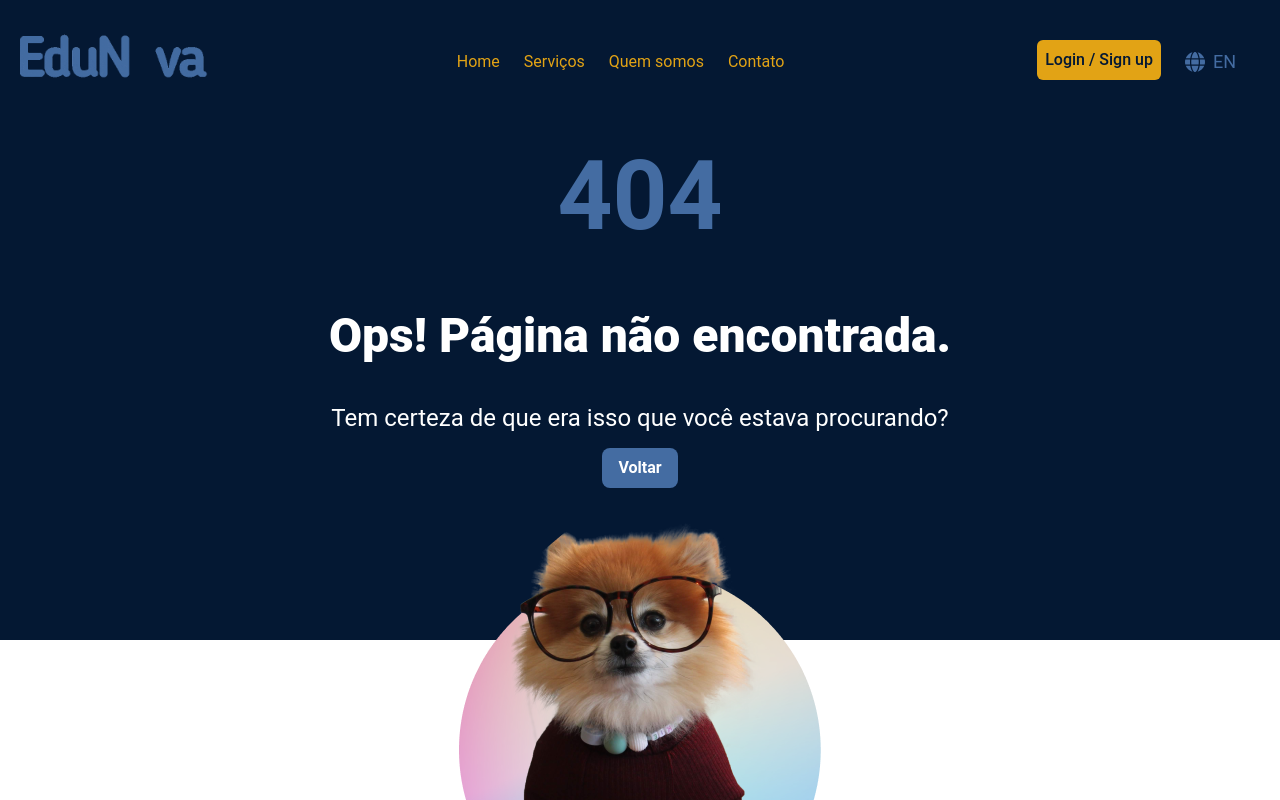
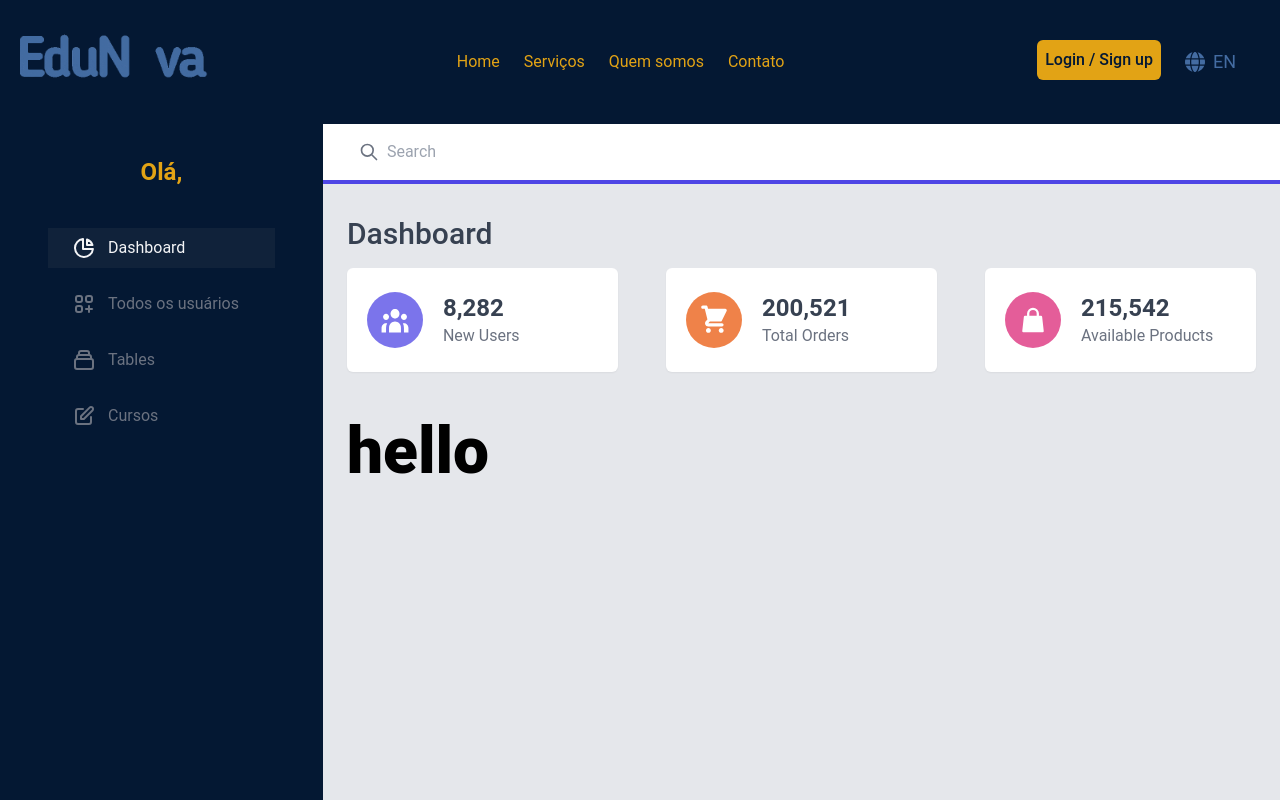
Before and after one commit to tiagolp22/EDUNOVA, a React (Create React App) app in the folder frontend/: page /admin/courses/all in a window 1280 px wide. Before the commit this address had no page. Shown: the top 800 px of the page. Built offline with nearby package versions, Linux system fonts and the light colour scheme.

Commit message:
Translate dashboard admin
- add submenu to menu admin
- change organization of folders and files for a better comprehension of the work tree
- Nest routes to dashboard admin

```diff
--- a/frontend/src/App.js
+++ b/frontend/src/App.js
@@ -10,6 +10,8 @@ import Signup from "pages/Signup";
 import NotFound from "pages/NotFound";
 import Signin from "pages/Signin";
 import Admin from "pages/Admin";
+import CoursesIndex from "pages/Courses/CoursesIndex";
+import UserIndex from "users/UserIndex";
 
 function App() {
   // Translation
@@ -36,7 +38,6 @@ function App() {
     return <div>Loading translations...</div>;
   }
   //End of translation
-  //Login
 
   return (
     <BrowserRouter>
@@ -52,7 +53,14 @@ function App() {
           path="/course/:id"
           element={<CourseShowById t={t} language={language} />}
         />
-        <Route path="/admin" element={<Admin t={t} language={language} />} />
+
+        <Route path="/admin" element={<Admin t={t} language={language} />}>
+          <Route
+            path="users/all"
+            element={<UserIndex t={t} language={language} />}
+          />
+          <Route path="courses/all" element={<CoursesIndex />} />
+        </Route>
       </Routes>
     </BrowserRouter>
   );
--- a/frontend/src/assets/js/translation/languages/en.json
+++ b/frontend/src/assets/js/translation/languages/en.json
@@ -87,7 +87,11 @@
           "user.privilege": "Privilege",
           "user.actions": "Actions",
 
-          "dash_createCourse": "Create a course"
+          "dash_courses": "Courses",
+          "dash_allCourses": "All courses",
+          "dash_createCategory": "Create a category",
+          "dash_createCourse": "Criar um curso",
+          "dash_users": "All users"
 
     }
 }
--- a/frontend/src/assets/js/translation/languages/pt.json
+++ b/frontend/src/assets/js/translation/languages/pt.json
@@ -90,7 +90,11 @@
              "user.privilege": "Privilégio",
              "user.actions": "Ações",
 
-             "dash_createCourse": "Criar um curso"
+             "dash_courses": "Cursos",
+             "dash_allCourses": "Todos os cursos",
+             "dash_createCategory": "Criar uma categoria",
+             "dash_createCourse": "Criar um curso",
+             "dash_users": "Todos os usuários"
 
 
 
--- a/frontend/src/components/MenuAdmin/index.js
+++ b/frontend/src/components/dash_admin/MenuAdmin/index.js
@@ -1,19 +1,34 @@
+import React, { useState } from "react";
+import { NavLink } from "react-router-dom";
+
 export default function MenuAdmin({ t }) {
+  const name = JSON.parse(localStorage.getItem("user"))?.username;
+
+  // State to control submenu visibility
+  const [isSubMenuOpen, setIsSubMenuOpen] = useState(false);
+
+  // Toggles submenu visibility when "Create Course" is clicked
+  const toggleSubMenu = () => {
+    setIsSubMenuOpen((prev) => !prev);
+  };
+
   return (
-    <section className="bg-[--azul-escuro]">
+    <section className="bg-[--azul-escuro] px-12">
       <div>
+        {/* Greeting with user name */}
         <div className="flex items-center justify-center mt-8">
           <div className="flex items-center">
             <span className="mx-2 text-2xl font-semibold text-[--amarelo]">
-              {t("dash_greeting")}, Dashboard
+              {t("dash_greeting")}, {name}
             </span>
           </div>
         </div>
 
+        {/* Navigation menu */}
         <nav className="mt-10">
-          <a
+          <NavLink
             className="flex items-center px-6 py-2 mt-4 text-gray-100 bg-gray-700 bg-opacity-25"
-            href="#"
+            to="/admin"
           >
             <svg
               className="w-6 h-6"
@@ -35,13 +50,12 @@ export default function MenuAdmin({ t }) {
                 d="M20.488 9H15V3.512A9.025 9.025 0 0120.488 9z"
               />
             </svg>
+            <span className="mx-3">Dashboard</span>
+          </NavLink>
 
-            <span className="mx-3">Dashboard</span>
-          </a>
-
-          <a
+          <NavLink
             className="flex items-center px-6 py-2 mt-4 text-gray-500 hover:bg-gray-700 hover:bg-opacity-25 hover:text-gray-100"
-            href="#"
+            to="users/all"
           >
             <svg
               className="w-6 h-6"
@@ -57,9 +71,8 @@ export default function MenuAdmin({ t }) {
                 d="M17 14v6m-3-3h6M6 10h2a2 2 0 002-2V6a2 2 0 00-2-2H6a2 2 0 00-2 2v2a2 2 0 002 2zm10 0h2a2 2 0 002-2V6a2 2 0 00-2-2h-2a2 2 0 00-2 2v2a2 2 0 002 2zM6 20h2a2 2 0 002-2v-2a2 2 0 00-2-2H6a2 2 0 00-2 2v2a2 2 0 002 2z"
               />
             </svg>
-
-            <span className="mx-3">UI Elements</span>
-          </a>
+            <span className="mx-3">{t("dash_users")}</span>
+          </NavLink>
 
           <a
             className="flex items-center px-6 py-2 mt-4 text-gray-500 hover:bg-gray-700 hover:bg-opacity-25 hover:text-gray-100"
@@ -79,13 +92,13 @@ export default function MenuAdmin({ t }) {
                 d="M19 11H5m14 0a2 2 0 012 2v6a2 2 0 01-2 2H5a2 2 0 01-2-2v-6a2 2 0 012-2m14 0V9a2 2 0 00-2-2M5 11V9a2 2 0 012-2m0 0V5a2 2 0 012-2h6a2 2 0 012 2v2M7 7h10"
               />
             </svg>
-
             <span className="mx-3">Tables</span>
           </a>
 
-          <a
-            className="flex items-center px-6 py-2 mt-4 text-gray-500 hover:bg-gray-700 hover:bg-opacity-25 hover:text-gray-100"
-            href="#"
+          {/* Main menu item for "Create Course" with toggleable submenu */}
+          <div
+            className="flex items-center px-6 py-2 mt-4 text-gray-500 hover:bg-gray-700 hover:bg-opacity-25 hover:text-gray-100 cursor-pointer"
+            onClick={toggleSubMenu}
           >
             <svg
               className="w-6 h-6"
@@ -102,8 +115,23 @@ export default function MenuAdmin({ t }) {
               />
             </svg>
 
-            <span className="mx-3">{t("dash_createCourse")}</span>
-          </a>
+            <span className="mx-3">{t("dash_courses")}</span>
+          </div>
+
+          {/* Submenu items - visible only when isSubMenuOpen is true */}
+          {isSubMenuOpen && (
+            <div className="ml-12 mt-2 space-y-2 text-gray-500">
+              <div className="hover:text-gray-100 cursor-pointer">
+                {t("dash_allCourses")}
+              </div>
+              <div className="hover:text-gray-100 cursor-pointer">
+                {t("dash_createCourse")}
+              </div>
+              <div className="hover:text-gray-100 cursor-pointer">
+                {t("dash_createCategory")}
+              </div>
+            </div>
+          )}
         </nav>
       </div>
     </section>
--- a/frontend/src/pages/Admin/index.js
+++ b/frontend/src/pages/Admin/index.js
@@ -1,4 +1,5 @@
-import MenuAdmin from "components/MenuAdmin";
+import MenuAdmin from "components/dash_admin/MenuAdmin";
+import { Outlet } from "react-router-dom";
 import UserIndex from "users/UserIndex";
 
 export default function Admin({ t, language }) {
@@ -157,9 +158,7 @@ export default function Admin({ t, language }) {
 
               <div className="mt-8"></div>
 
-              <div className="flex flex-col mt-8">
-                <UserIndex t={t} language={language} />
-              </div>
+              <Outlet />
             </div>
           </main>
         </div>
--- /dev/null
+++ b/frontend/src/pages/Courses/CoursesIndex.js
@@ -0,0 +1,7 @@
+export default function CoursesIndex() {
+  return (
+    <div>
+      <h1>hello</h1>
+    </div>
+  );
+}
--- a/frontend/src/users/UserIndex.js
+++ b/frontend/src/users/UserIndex.js
@@ -272,7 +272,7 @@ export default function UserIndex({ t }) {
         <h2 className="mb-[2rem] p-3">{t("user_list_titre")}</h2>
 
         <div className="overflow-x-auto">
-          <table className="w-full divide-y divide-gray-200 bg-[--azul-escuro] mt-4 rounded-lg mb-[4rem]">
+          <table className="w-full divide-y  text-center divide-gray-200 bg-[--azul-escuro] mt-4 rounded-lg mb-[4rem]">
             <thead>
               <tr>
                 <th
```
